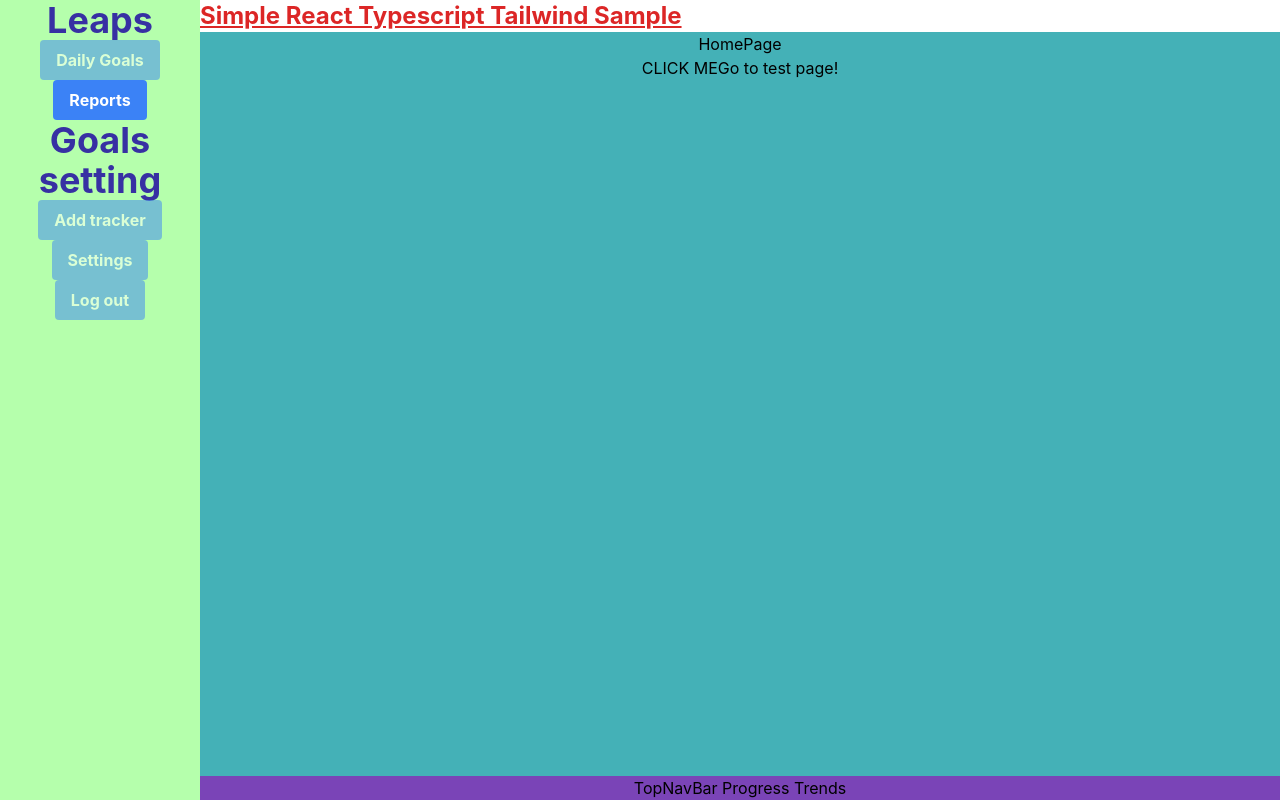
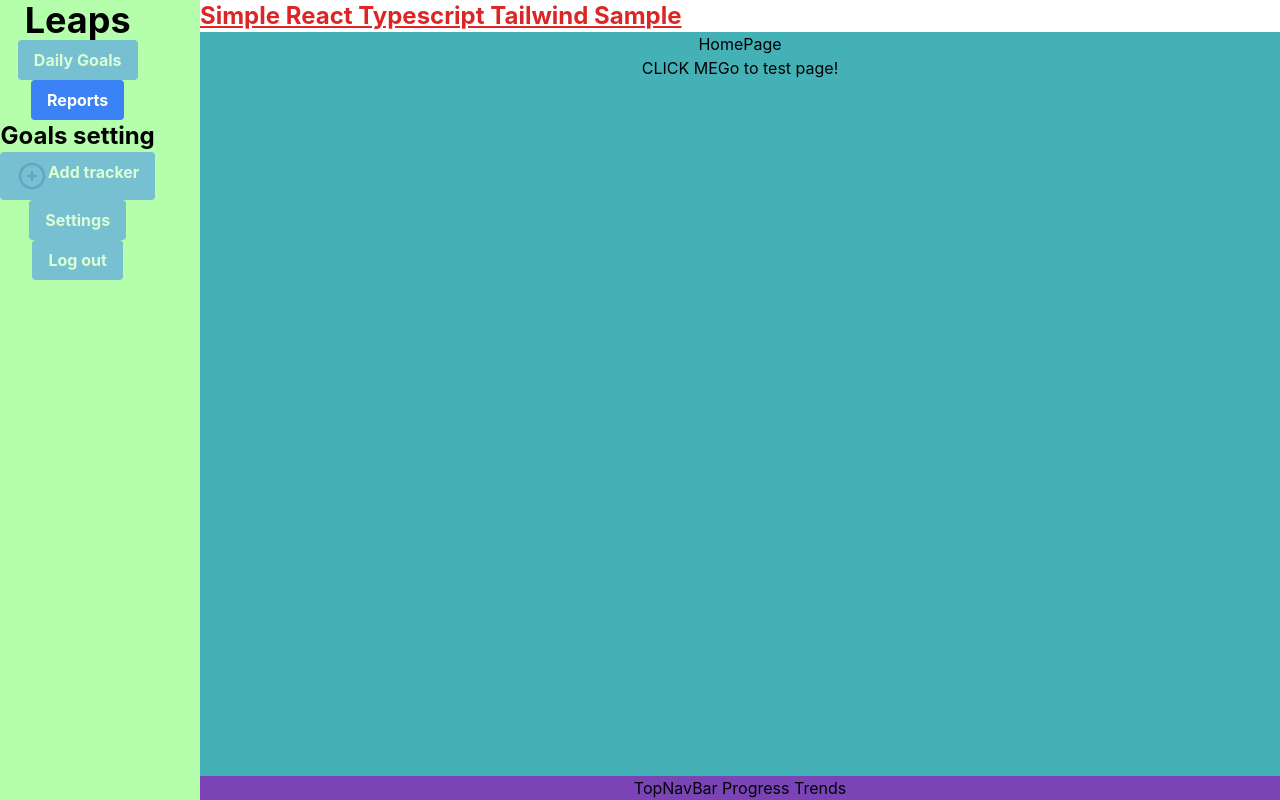
Before and after one commit to ElenaSeroka/leaps, a React (Create React App) app: page / in a window 1280 px wide. Built offline with nearby package versions, Linux system fonts and the light colour scheme.

Commit message:
plus sign buttons

```diff
--- a/src/Layouts/Dashboard/dashboard.tsx
+++ b/src/Layouts/Dashboard/dashboard.tsx
@@ -8,7 +8,7 @@ const DashBoard: React.FC = () => {
         <nav className="Dashboard">
             <ul>
                 <li>
-                    <h1 className="text-4xl font-bold text-center text-indigo-800">
+                    <h1 className="text-4xl font-bold text-center">
                         Leaps
                     </h1>
                 </li>
@@ -23,12 +23,15 @@ const DashBoard: React.FC = () => {
                     </button>
                 </li>
                 <li>
-                    <h2 className="text-4xl font-bold text-center text-indigo-800">
+                    <h2 className="text-2xl font-bold text-center">
                         Goals setting
                     </h2>
                 </li>
                 <li>
-                    <button className="bg-blue-500 hover:bg-blue-700 text-white font-bold py-2 px-4 rounded opacity-50">
+                    <button className="inline-flex bg-blue-500 hover:bg-blue-700 text-white font-bold py-2 px-4 rounded opacity-50">
+                        <svg className="h-8 w-8 text-blue-700"  fill="none" viewBox="0 0 24 24" stroke="currentColor">
+                            <path stroke-linecap="round" stroke-linejoin="round" stroke-width="2" d="M12 9v3m0 0v3m0-3h3m-3 0H9m12 0a9 9 0 11-18 0 9 9 0 0118 0z"/>
+                        </svg>
                         Add tracker
                     </button>
                 </li>
```
